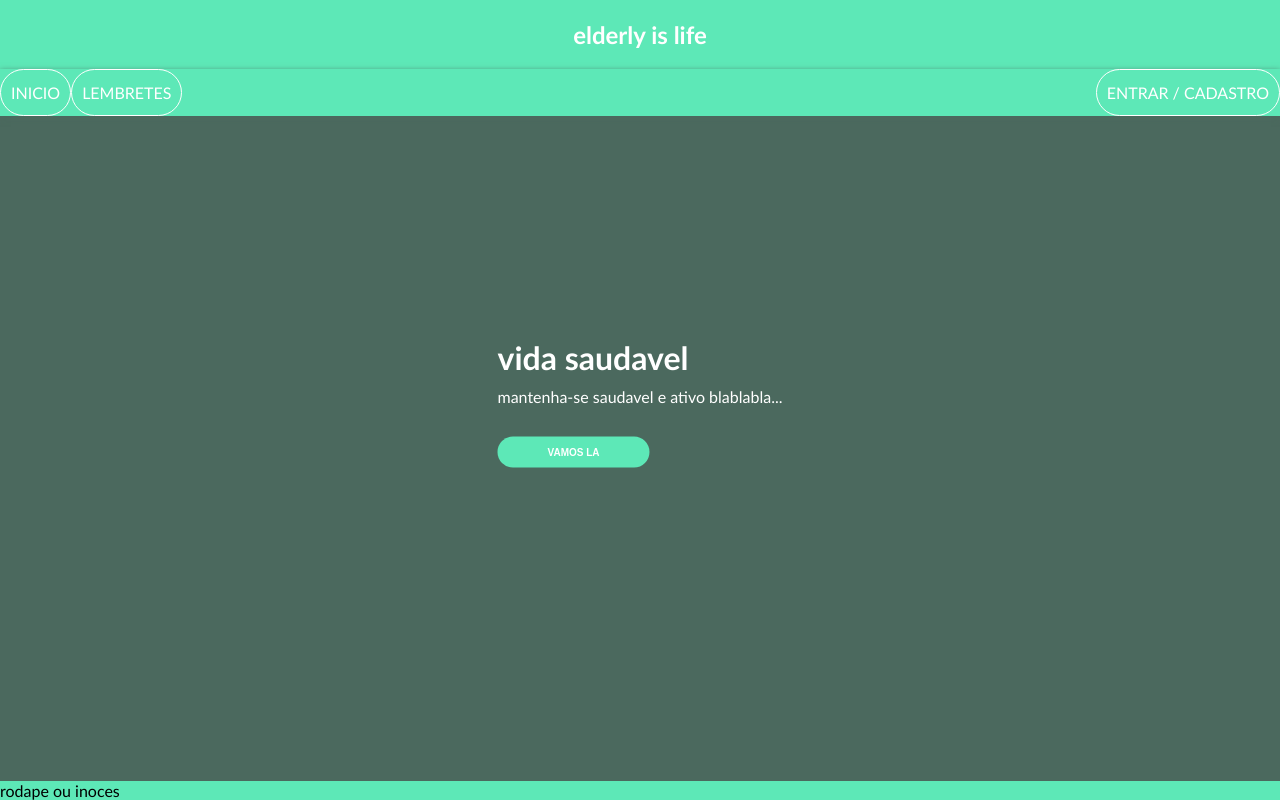
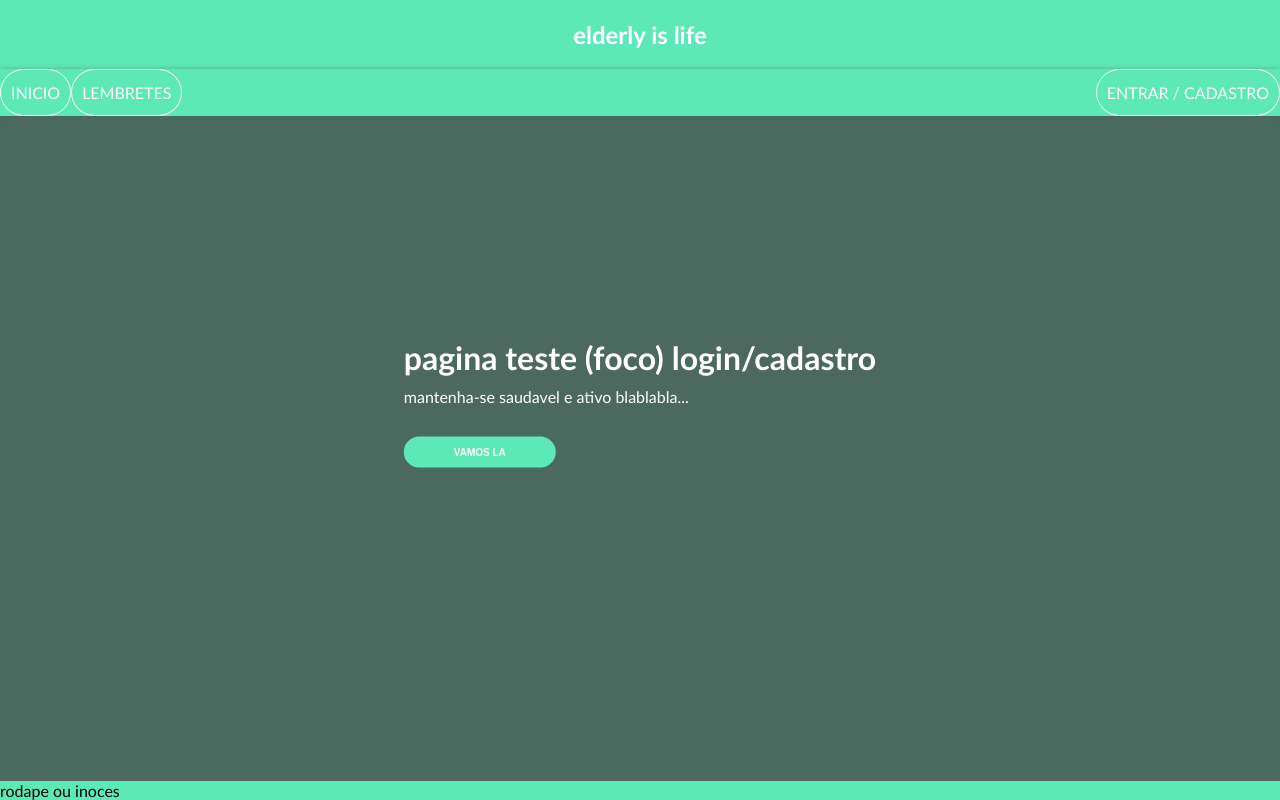
Before and after one commit to inquerafael/web-platform-ltfms1, a plain HTML site: page index.html in a window 1280 px wide. Drawn offline with Linux system fonts and the light colour scheme.

Commit message:
1 file modified estrutura de teste

```diff
--- a/index.html
+++ b/index.html
@@ -9,7 +9,9 @@
 </head>
 
 <body>
-  <header class="header"><p class="logo">elderly is life</p></header>
+  <header class="header">
+    <p class="logo">elderly is life</p>
+  </header>
   <div class="menu menu-a">
     <a href="#">INICIO</a>
     <a href="lembretes.html">LEMBRETES</a>
@@ -19,7 +21,7 @@
   </div>
 
   <div class="conteudo">
-    <h1 style="padding:5px 0px">vida saudavel</h1>
+    <h1 style="padding:5px 0px">pagina teste (foco) login/cadastro</h1>
     <p style="padding:5px 0px 15px 0px">mantenha-se saudavel e ativo blablabla...</p>
     <button class="btn">vamos la</button>
   </div>
```
